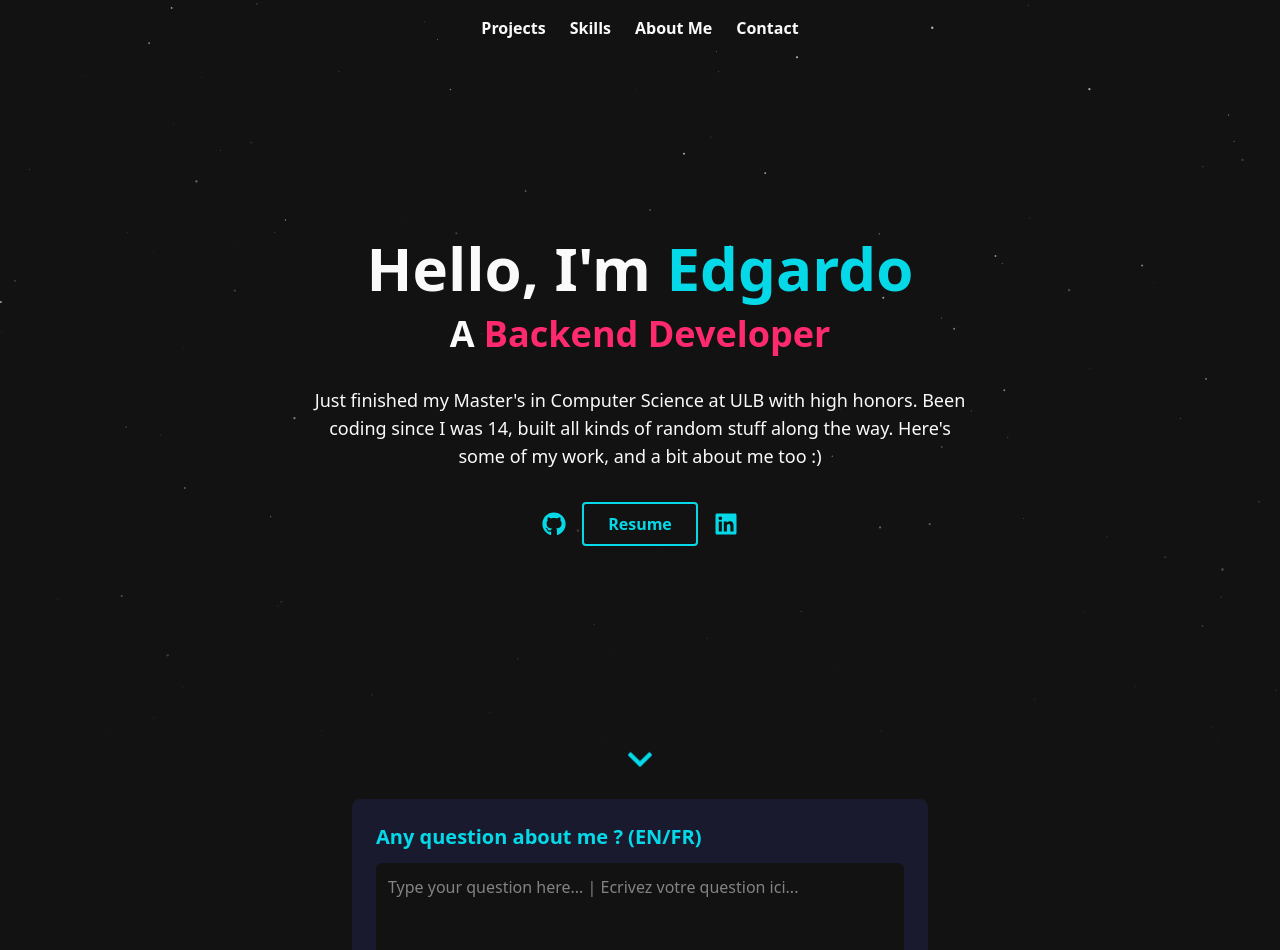
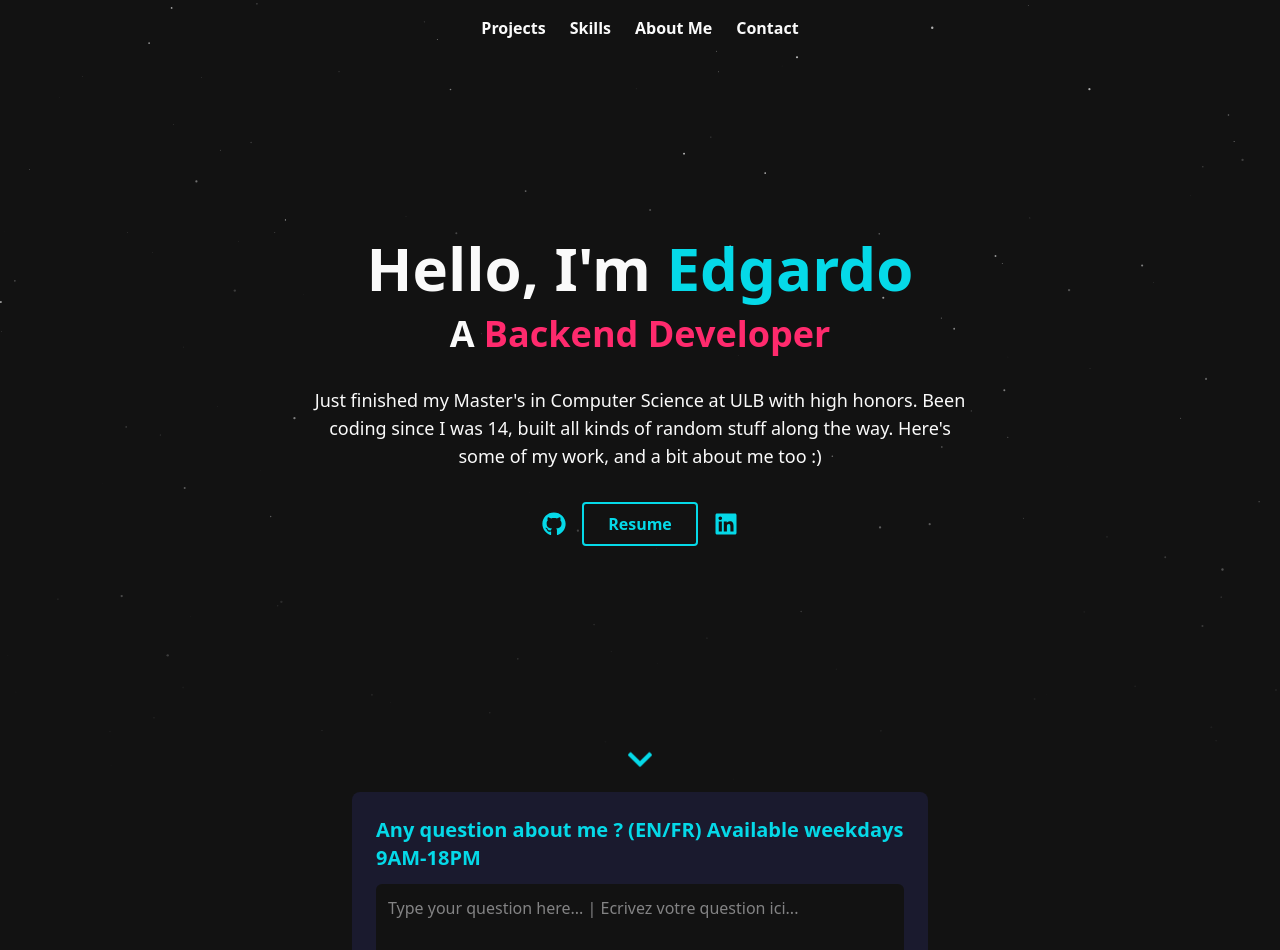
Before and after one commit to EdgardoCuellar/portfolio, a React (Vite) app: page / in a window 1280 px wide. Shown: the top 950 px of the page. Built offline with nearby package versions, Linux system fonts and the light colour scheme.

Commit message:
Micro change to indicate working hours

```diff
--- a/src/components/jobfair_widget.jsx
+++ b/src/components/jobfair_widget.jsx
@@ -40,7 +40,7 @@ export default function JobFairWidget({ apiUrl, apiKey }) {
   return (
     <div className="w-full min-h-[300px] flex flex-col items-center justify-center gap-4">
       <div className="max-w-xl w-full p-6 bg-secondary rounded-lg text-text">
-        <h4 className="text-xl font-bold mb-3 text-accent">Any question about me ? (EN/FR)</h4>
+        <h4 className="text-xl font-bold mb-3 text-accent">Any question about me ? (EN/FR) Available weekdays 9AM-18PM</h4>
 
         <textarea
           value={q}
```
